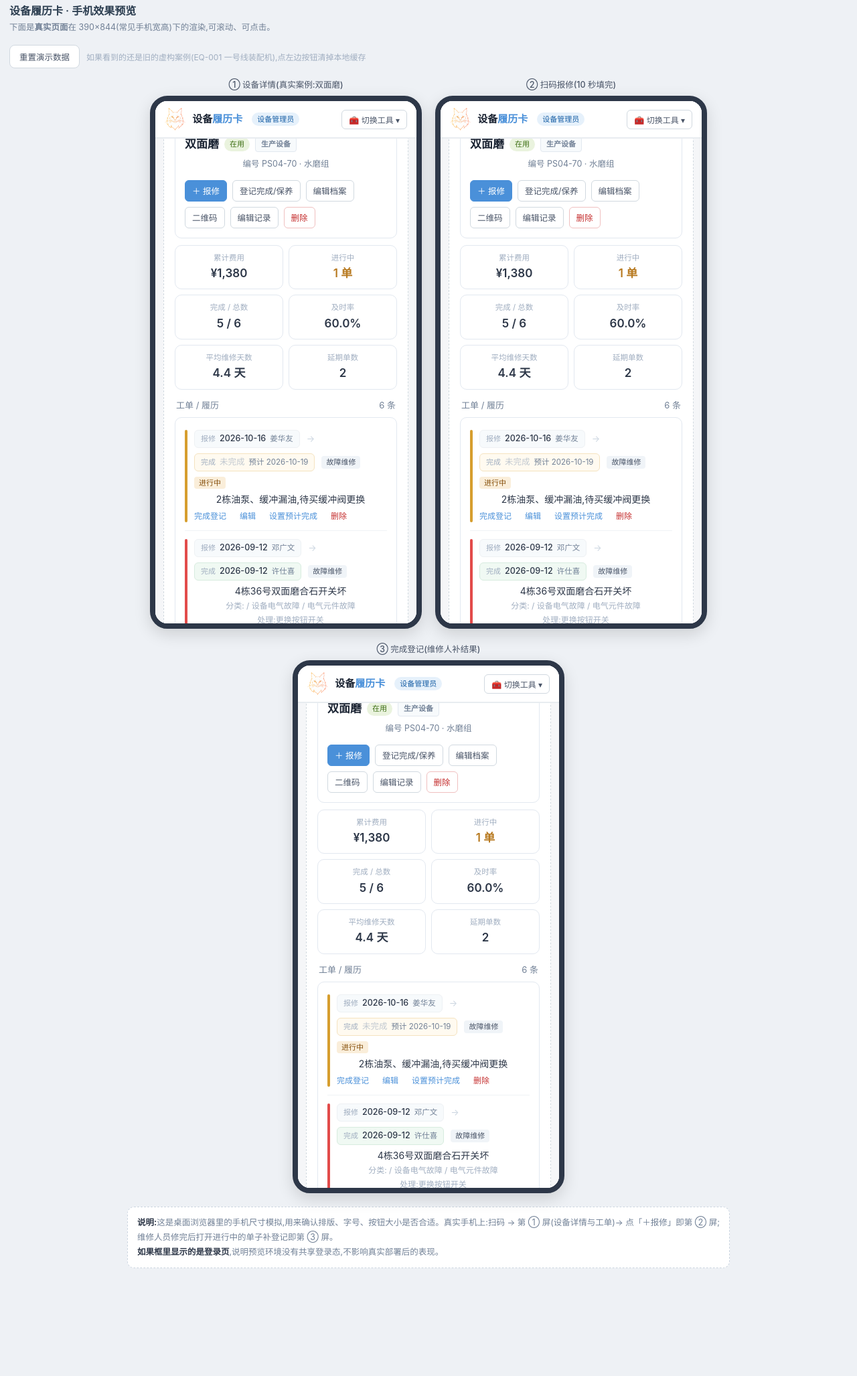
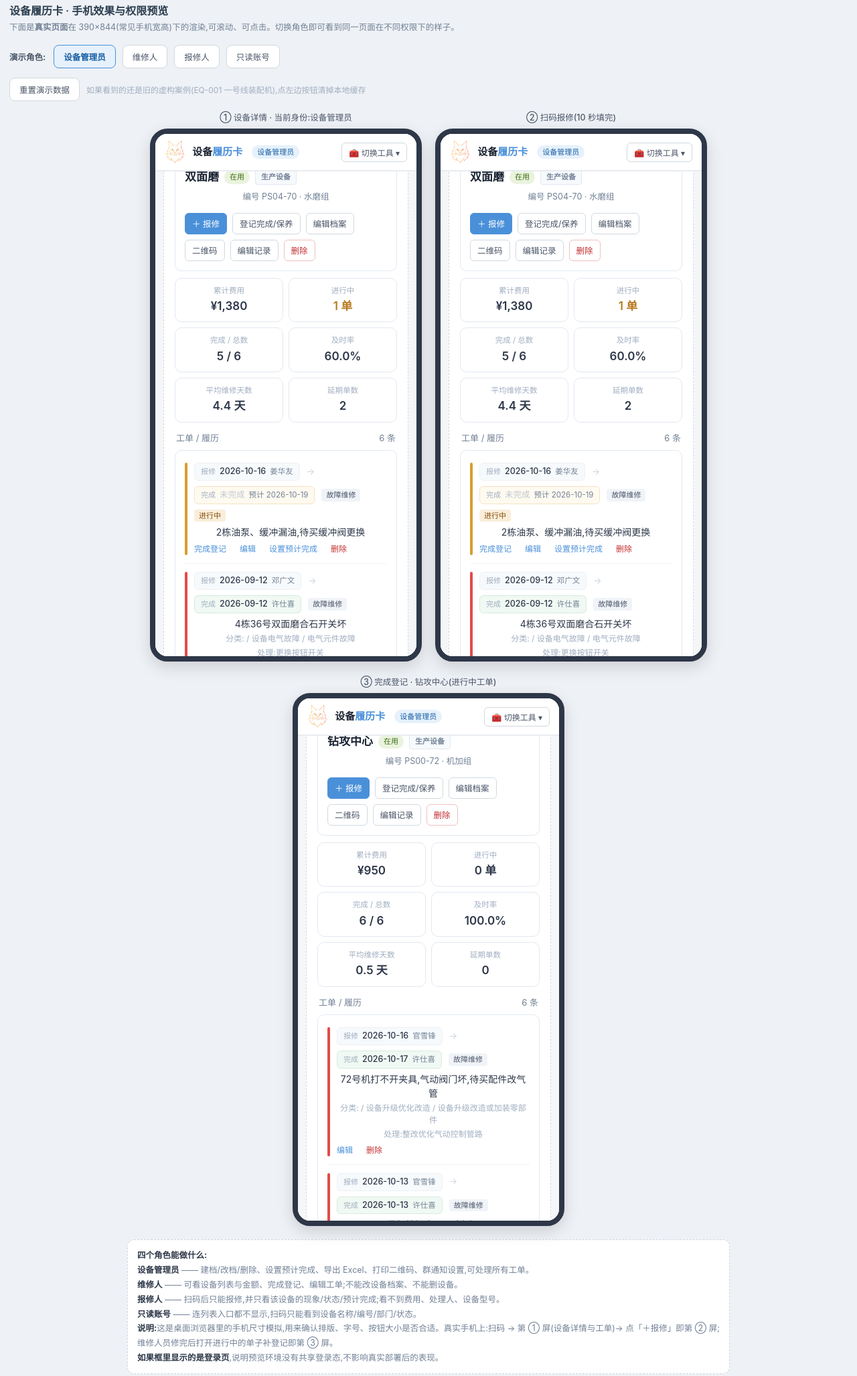
Before and after one commit to kesouwork-svg/ke.github.io, a plain HTML site: page docs/equipment/_phone-preview.html in a window 1280 px wide. Shown: the part 15-2070 px from the top of the page at 67% size. Before the commit the page ends 1949 px from the top, so only its background shows below. Drawn offline with Linux system fonts and the light colour scheme.

Commit message:
chore(preview): 预览页支持四档角色切换,演示会话内存兜底
- ?demo=1&demoRole=admin|repairer|reporter|view 可直接预览各权限界面
- file:// 下 iframe 无 sessionStorage 时改用内存会话,不再退回登录页

```diff
--- a/docs/equipment/_phone-preview.html
+++ b/docs/equipment/_phone-preview.html
@@ -3,12 +3,12 @@
 <head>
 <meta charset="UTF-8">
 <meta name="viewport" content="width=device-width,initial-scale=1">
-<title>设备履历卡 · 手机效果预览</title>
+<title>设备履历卡 · 手机效果与权限预览</title>
 <script>
 // 同源 iframe 共享 sessionStorage:必须在 iframe 解析前写入登录态
 try {
   sessionStorage.setItem('roi_session', JSON.stringify({
-    token: 'local', account: 'admin', name: '管理员', level: 1, tools: ['roi', 'equipment']
+    token: 'demo', account: 'demo-admin', name: '演示·设备管理员', level: 1, tools: ['roi', 'equipment-admin']
   }));
   localStorage.setItem('auto_last_tool', '');
 } catch (e) { }
@@ -26,15 +26,25 @@ h1{font-size:16px;font-weight:600;margin-bottom:4px}
 .ptools{display:flex;align-items:center;gap:10px;margin-bottom:14px;flex-wrap:wrap}
 .ptools button{padding:7px 14px;border:1px solid #d1d9e0;border-radius:8px;background:#fff;color:#4a5568;font-size:12.5px;cursor:pointer;font-family:inherit}
 .ptools button:hover{border-color:#4a90d9;color:#4a90d9}
+.ptools button.on{background:#e6f1fb;border-color:#4a90d9;color:#185fa5;font-weight:600}
 .ptools span{font-size:12px;color:#a0aec0}
+.ptools b{font-size:12.5px;color:#4a5568;margin-right:2px}
 .tip{margin-top:20px;background:#fff;border:1px dashed #cbd5e0;border-radius:10px;padding:12px 14px;font-size:12.5px;color:#718096;line-height:1.75;max-width:900px;margin-left:auto;margin-right:auto}
 .tip b{color:#2d3748}
 </style>
 </head>
 <body>
 
-<h1>设备履历卡 · 手机效果预览</h1>
-<div class="sub">下面是<b>真实页面</b>在 390×844(常见手机宽高)下的渲染,可滚动、可点击。</div>
+<h1>设备履历卡 · 手机效果与权限预览</h1>
+<div class="sub">下面是<b>真实页面</b>在 390×844(常见手机宽高)下的渲染,可滚动、可点击。切换角色即可看到同一页面在不同权限下的样子。</div>
+
+<div class="ptools">
+  <b>演示角色:</b>
+  <button id="r-admin" class="on" onclick="setRole('admin')">设备管理员</button>
+  <button id="r-repairer" onclick="setRole('repairer')">维修人</button>
+  <button id="r-reporter" onclick="setRole('reporter')">报修人</button>
+  <button id="r-view" onclick="setRole('view')">只读账号</button>
+</div>
 
 <div class="ptools">
   <button onclick="resetDemo()">重置演示数据</button>
@@ -43,40 +53,53 @@ h1{font-size:16px;font-weight:600;margin-bottom:4px}
 
 <div class="row">
   <div class="phone-wrap">
-    <div class="phone-label">① 设备详情(真实案例:双面磨)</div>
-    <div class="phone"><iframe id="f1" src="./index.html?demo=1&code=PS04-70"></iframe></div>
+    <div class="phone-label" id="lb1">① 设备详情(真实案例:双面磨)</div>
+    <div class="phone"><iframe id="f1"></iframe></div>
   </div>
   <div class="phone-wrap">
     <div class="phone-label">② 扫码报修(10 秒填完)</div>
-    <div class="phone"><iframe id="f2" src="./index.html?demo=1&code=PS04-70&demoView=report"></iframe></div>
+    <div class="phone"><iframe id="f2"></iframe></div>
   </div>
   <div class="phone-wrap">
-    <div class="phone-label">③ 完成登记(维修人补结果)</div>
-    <div class="phone"><iframe id="f3" src="./index.html?demo=1&code=PS04-70&demoView=complete:r13"></iframe></div>
+    <div class="phone-label">③ 完成登记 · 钻攻中心(进行中工单)</div>
+    <div class="phone"><iframe id="f3"></iframe></div>
   </div>
 </div>
 
 <div class="tip">
+  <b>四个角色能做什么:</b><br>
+  <b>设备管理员</b> —— 建档/改档/删除、设置预计完成、导出 Excel、打印二维码、群通知设置,可处理所有工单。<br>
+  <b>维修人</b> —— 可看设备列表与金额、完成登记、编辑工单;不能改设备档案、不能删设备。<br>
+  <b>报修人</b> —— 扫码后只能报修,并只看该设备的现象/状态/预计完成;看不到费用、处理人、设备型号。<br>
+  <b>只读账号</b> —— 连列表入口都不显示,扫码只能看到设备名称/编号/部门/状态。<br>
   <b>说明:</b>这是桌面浏览器里的手机尺寸模拟,用来确认排版、字号、按钮大小是否合适。真实手机上:扫码 → 第 ① 屏(设备详情与工单)→ 点「＋报修」即第 ② 屏;维修人员修完后打开进行中的单子补登记即第 ③ 屏。<br>
   <b>如果框里显示的是登录页</b>,说明预览环境没有共享登录态,不影响真实部署后的表现。
 </div>
 
 <script>
-// 同源 iframe 共享 sessionStorage:先写入登录态,三个手机框就会直接进入设备页
-try {
-  sessionStorage.setItem('roi_session', JSON.stringify({
-    token: 'local', account: 'admin', name: '管理员', level: 1, tools: ['roi', 'equipment']
-  }));
-  localStorage.setItem('auto_last_tool', '');
-} catch (e) { }
-</script>
-<script>
-function resetDemo(){
-  try{
-    ['equip_list_v2','equip_audit_v2','equip_list','equip_audit','equip_seed_v2','equip_seeded','roi_session'].forEach(function(k){localStorage.removeItem(k);});
-  }catch(e){}
+var ROLE = 'admin';
+function srcOf(extra) {
+  return './index.html?demo=1&demoRole=' + ROLE + '&' + extra;
+}
+function render() {
+  var names = { admin: '设备管理员', repairer: '维修人', reporter: '报修人', view: '只读账号' };
+  ['admin', 'repairer', 'reporter', 'view'].forEach(function (k) {
+    var b = document.getElementById('r-' + k);
+    if (b) b.className = (k === ROLE ? 'on' : '');
+  });
+  document.getElementById('lb1').textContent = '① 设备详情 · 当前身份:' + names[ROLE];
+  document.getElementById('f1').src = srcOf('code=PS04-70');
+  document.getElementById('f2').src = srcOf('code=PS04-70&demoView=report');
+  document.getElementById('f3').src = srcOf('code=PS00-72&demoView=complete:r13');
+}
+function setRole(r) { ROLE = r; render(); }
+function resetDemo() {
+  try {
+    ['equip_list_v2', 'equip_audit_v2', 'equip_list', 'equip_audit', 'equip_seed_v2', 'equip_seeded', 'roi_session'].forEach(function (k) { localStorage.removeItem(k); });
+  } catch (e) { }
   location.reload();
 }
+render();
 </script>
 </body>
 </html>
--- a/docs/equipment/js/equipment-api.js
+++ b/docs/equipment/js/equipment-api.js
@@ -23,7 +23,10 @@ var EQ_KEY = 'equip_list_v2';   // v2:真实案例数据,旧键 equip_list 作
 var EQ_AUDIT_KEY = 'equip_audit_v2';
 var EQ_SEED_KEY = 'equip_seed_v2';
 
+// 演示模式下的内存会话:file:// 下 iframe 可能读写不了 sessionStorage
+var _demoSession = null;
 function eqSession() {
+    if (_demoSession) return _demoSession;
     try { return JSON.parse(sessionStorage.getItem('roi_session') || 'null'); } catch (e) { return null; }
 }
 function eqToken() { var s = eqSession(); return s ? (s.token || '') : ''; }
@@ -200,6 +203,9 @@ var EquipApi = {
     user: eqUser,
     role: eqRole,
 
+    // 仅演示/预览使用:注入内存会话(file:// 下 sessionStorage 可能不可用)
+    demoSession: function (o) { _demoSession = o; },
+
     // 从服务端刷新会话(权限被管理员改动后无需重新登录)
     refresh: function () {
         if (!EqConfig.cloud) return Promise.resolve({ ok: true });
--- a/docs/equipment/js/equipment-app.js
+++ b/docs/equipment/js/equipment-app.js
@@ -133,10 +133,22 @@ function computeStats(recs) {
 // ---------- 启动 ----------
 function eqInit() {
     // 预览/演示:?demo=1 时注入演示身份(file:// 下跨文件 sessionStorage 可能不共享)
+    // 叠加 &demoRole=repairer|reporter|view 可预览不同权限下的界面
     if (getQuery('demo') === '1') {
-        try {
-            sessionStorage.setItem('roi_session', JSON.stringify({ token: 'demo', account: 'admin', name: '管理员(演示)', level: 1, tools: ['roi', 'equipment'] }));
-        } catch (e) { }
+        var dr = getQuery('demoRole') || 'admin';
+        var demoMap = {
+            admin: { tools: ['roi', 'equipment-admin'], name: '演示·设备管理员' },
+            repairer: { tools: ['roi', 'equipment'], name: '演示·维修人' },
+            reporter: { tools: ['roi', 'equipment-report'], name: '演示·报修人' },
+            view: { tools: ['roi'], name: '演示·只读账号' }
+        };
+        if (!demoMap[dr]) dr = 'admin';
+        var demoUser = {
+            token: 'demo', account: 'demo-' + dr,
+            name: demoMap[dr].name, level: 1, tools: demoMap[dr].tools
+        };
+        EquipApi.demoSession(demoUser);   // 内存兜底,优先于 sessionStorage
+        try { sessionStorage.setItem('roi_session', JSON.stringify(demoUser)); } catch (e) { }
     }
     var s = EquipApi.session();
     if (!s) {
```
